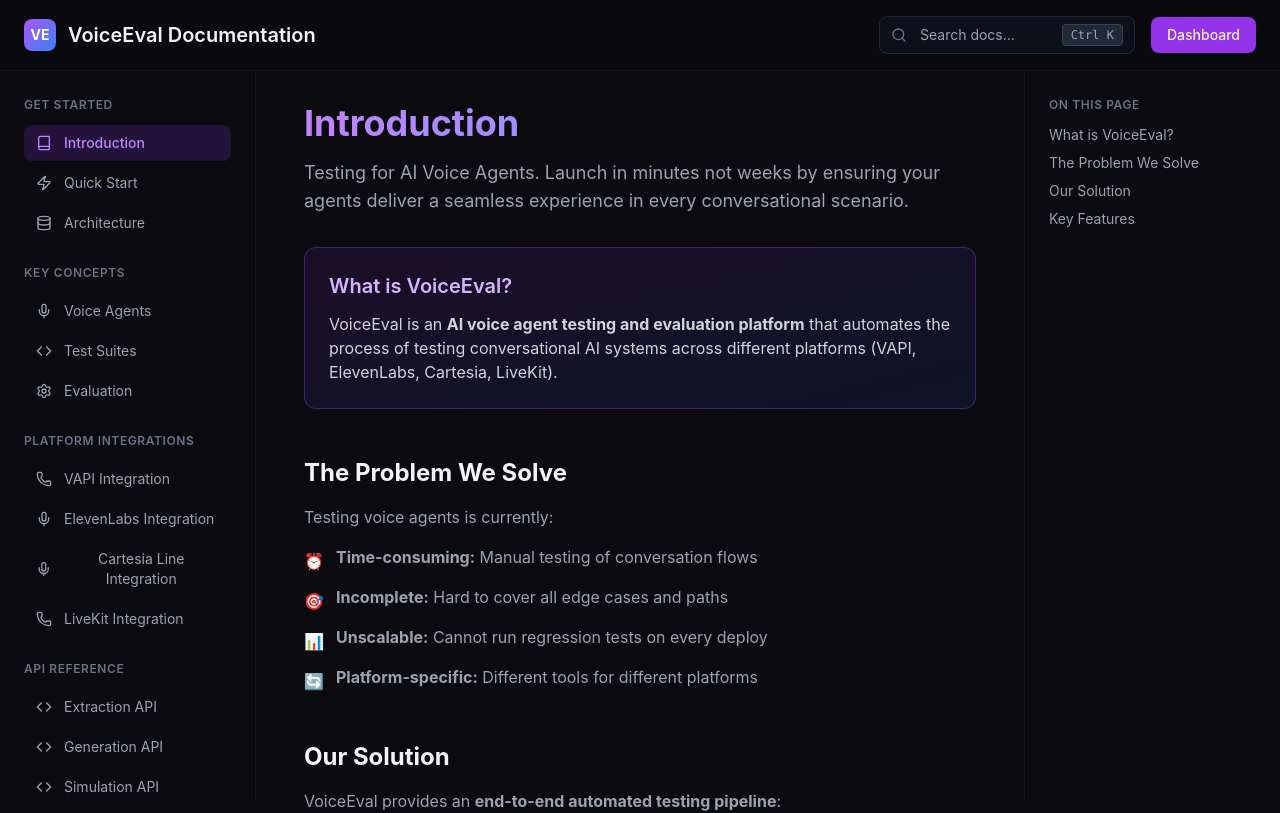
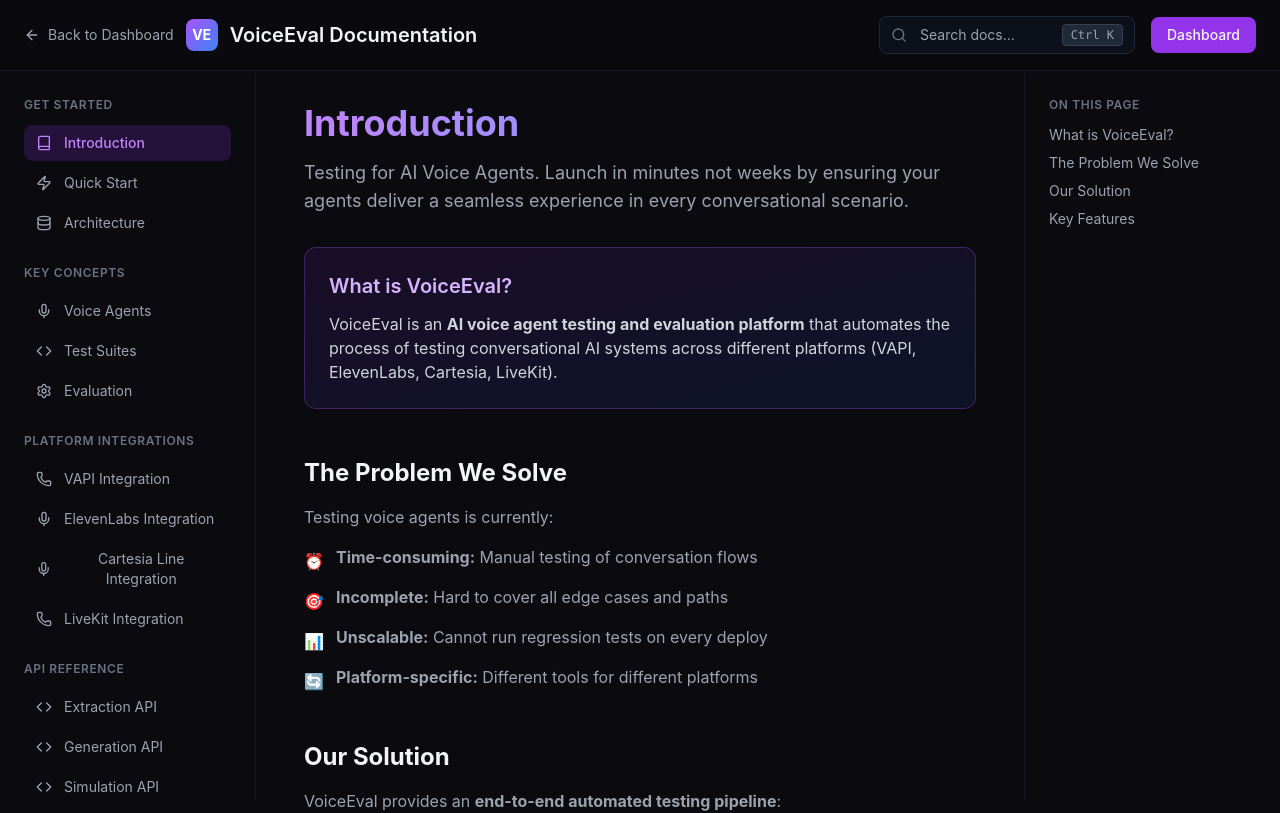
Before and after one commit to shivam-eval/voiceeval-frontend, a React (Vite) app: page /docs in a window 1280 px wide. Shown: the top 813 px of the page. Built offline with nearby package versions, Linux system fonts and the light colour scheme.

Commit message:
Vite History Config Restored

```diff
--- a/src/pages/docs/DocsPage.jsx
+++ b/src/pages/docs/DocsPage.jsx
@@ -1,5 +1,6 @@
 import { useState } from "react";
-import { ChevronRight, Search, Book, Zap, Code, Settings, Phone, Mic, Database } from "lucide-react";
+import { ChevronRight, Search, Book, Zap, Code, Settings, Phone, Mic, Database, ArrowLeft } from "lucide-react";
+import { Link } from "react-router-dom";
 import VAPIIntegrationSection from "./sections/VAPIIntegration";
 import ElevenLabsIntegrationSection from "./sections/ElevenLabsIntegration";
 import CartesiaIntegrationSection from "./sections/CartesiaIntegration";
@@ -87,6 +88,10 @@ const DocsPage = () => {
       <header className="sticky top-0 z-50 bg-[#0A0A0F]/95 backdrop-blur-sm border-b border-gray-800/50">
         <div className="max-w-screen-2xl mx-auto px-6 py-4 flex items-center justify-between">
           <div className="flex items-center gap-3">
+            <Link to="/" className="flex items-center gap-2 text-gray-400 hover:text-white transition-colors">
+              <ArrowLeft className="w-4 h-4" />
+              <span className="text-sm">Back to Dashboard</span>
+            </Link>
             <div className="w-8 h-8 bg-gradient-to-br from-purple-500 to-blue-500 rounded-lg flex items-center justify-center">
               <span className="text-white font-bold text-sm">VE</span>
             </div>
--- a/vite.config.js
+++ b/vite.config.js
@@ -3,4 +3,7 @@ import react from '@vitejs/plugin-react'
 
 export default defineConfig({
   plugins: [react()],
+  server: {
+    historyApiFallback: true,
+  },
 })
```
Also changed, not shown: 1 other file (tests, documents, lock files or other folders).
